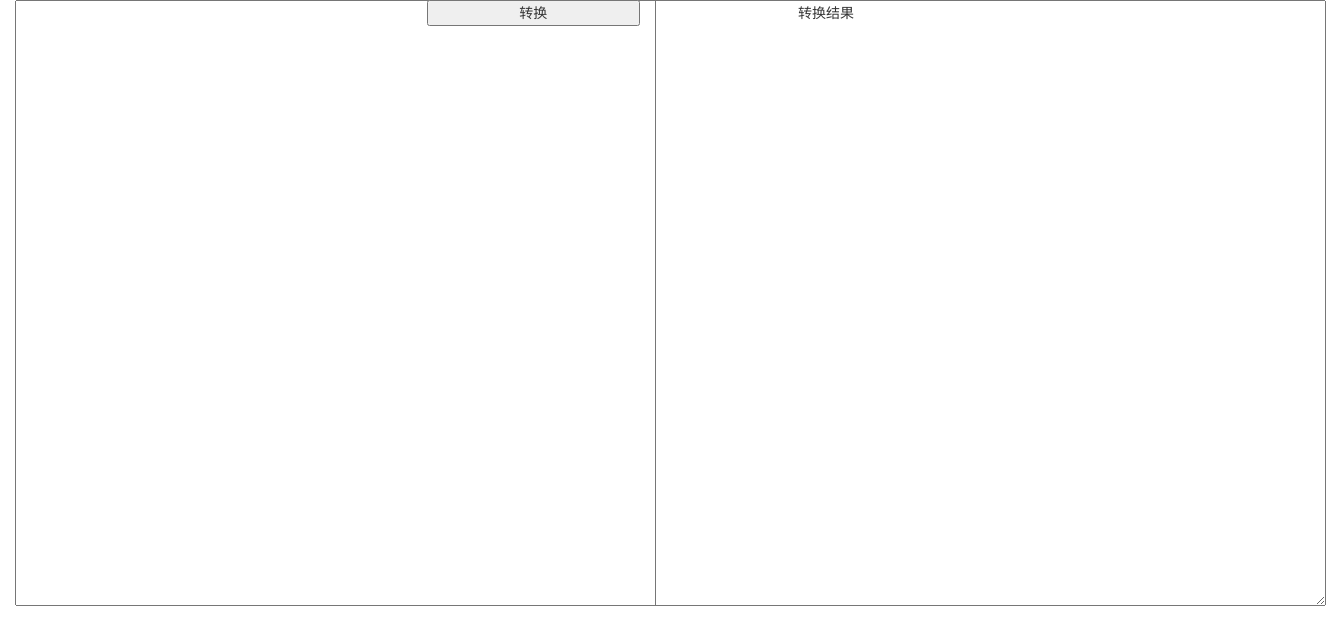
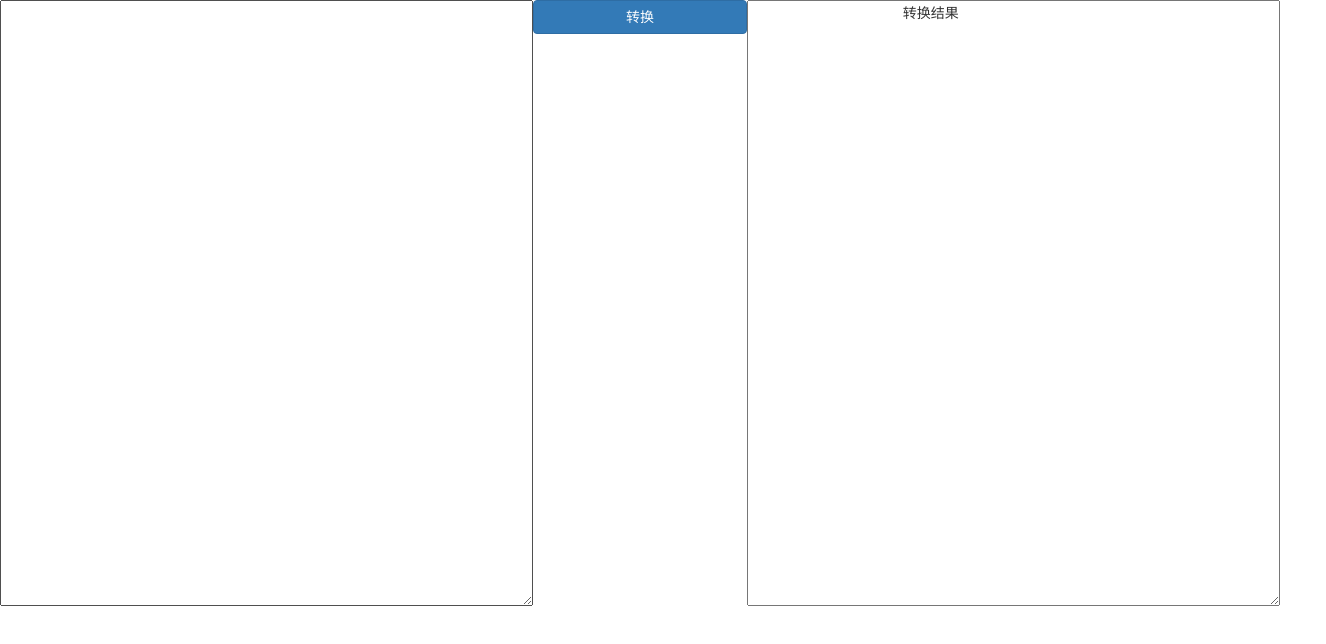
Before and after one commit to lwhile/gogen, a plain HTML site: page index.html in a window 1280 px wide. Shown: the whole page, 1326 px wide, since content can reach past the window. Drawn offline with nearby package versions, Linux system fonts and the light colour scheme.

Commit message:
improve index.html

```diff
--- a/index.html
+++ b/index.html
@@ -1,7 +1,4 @@
-<!DOCTYPE html>
-<html>
-
-    <head>
+<html><head>
     <meta charset="utf-8">
     <script src="https://cdn.bootcss.com/jquery/3.2.1/jquery.js">
     </script>
@@ -9,20 +6,28 @@
     <!-- 最新的 Bootstrap 核心 JavaScript 文件 -->
     <script src="https://cdn.bootcss.com/bootstrap/3.3.7/js/bootstrap.min.js" integrity="sha384-Tc5IQib027qvyjSMfHjOMaLkfuWVxZxUPnCJA7l2mCWNIpG9mGCD8wGNIcPD7Txa" crossorigin="anonymous"></script>
 </head>
+<style>
+    /*#bodyer div{
+        display: inline-block;
+    }*/
+</style>
+<body>
+        <div id="bodyer" class="col-xs-16 col-sm-16">
+           <!-- <div id="input_area" class="col-xs-5 col-lg-5">
+                                    </div>-->
+            <textarea  class="col-xs-5 col-lg-5" id="json_textarea" rows="30" cols="80"></textarea>
 
-    <body>
-            <div class="col-xs-15 col-sm-15">
-                <div id="input_area" class="col-xs-6 col-lg-4">
-                        <textarea id="json_textarea" rows="30" cols="80"></textarea>
-                </div>
-                <button class="col-xs-3 col-lg-2" id="transfer" onclick="transfer()">转换</button>
-                <div id="output_area" class="col-xs-6 col-lg-4">
-                    <textarea id="go_textarea" rows="30" cols="80">
-                                    转换结果
+            <button class="col-xs-2 col-lg-2 btn btn-primary" id="transfer" onclick="transfer()">转换</button>
+            <textarea  class="col-xs-5 col-lg-5" id="go_textarea" rows="30" cols="80">                                    转换结果
                 </textarea>
+            <!--<div  class="col-xs-2 col-lg-2">
+                                </div>-->
+
+            <div id="output_area">
+
             </div>
         </div>
-    </body>
+
 <script>
 function transfer() {
     var url = "/api/gogen"
@@ -45,4 +50,5 @@
     })
 }
 </script>
-</html>
+
+</body></html>
```
Also changed, not shown: 1 other file. Lines whose indentation alone changed are shown as unchanged.
